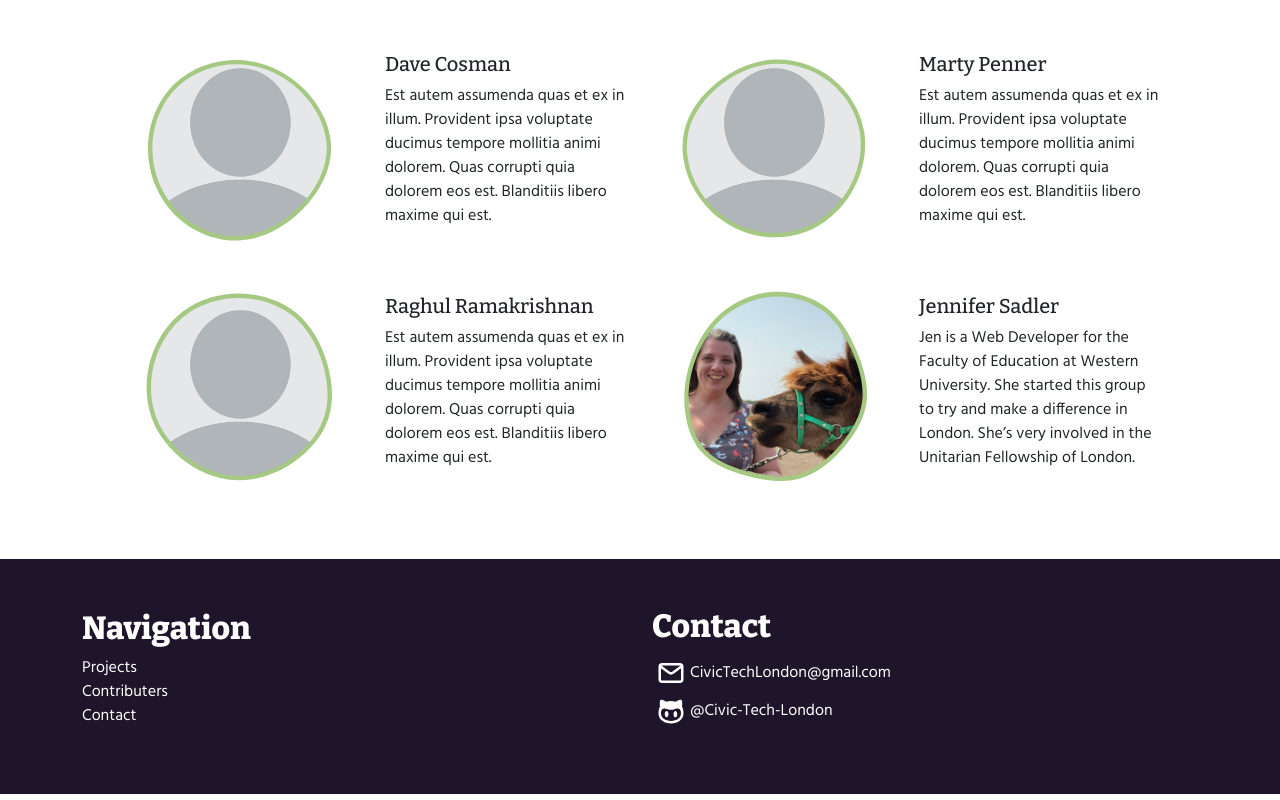
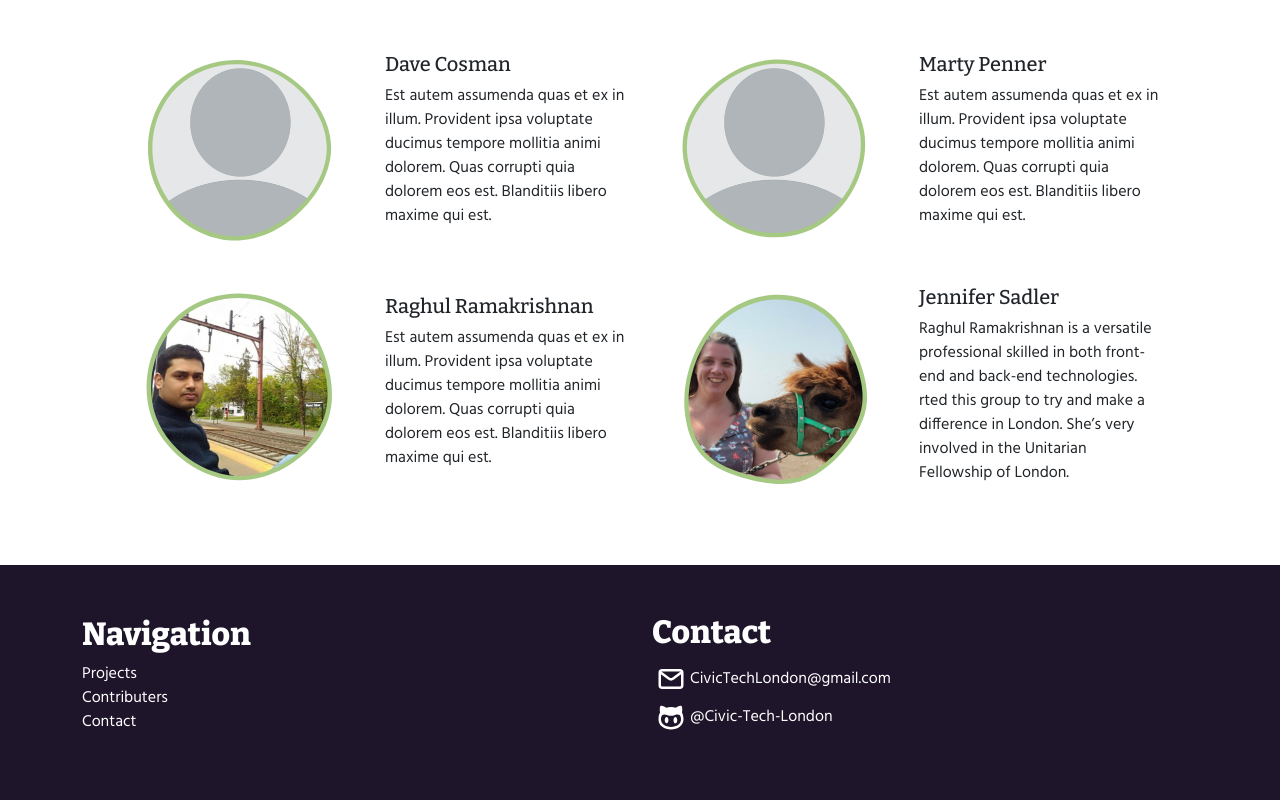
Before and after one commit to Civic-Tech-London/civic-tech-projects, a React (Vite) app in the folder civic-tech-club/: page / in a window 1280 px wide. Shown: the part 1592-2392 px from the top of the page. Built offline with nearby package versions, Linux system fonts and the light colour scheme; what chartjs-plugin-zoom would draw is missing.

Commit message:
Added Profile picture and few lines of bio

```diff
--- a/civic-tech-club/src/components/HoldProfiles.jsx
+++ b/civic-tech-club/src/components/HoldProfiles.jsx
@@ -21,10 +21,10 @@ const HoldProfiles = () => {
                     <Profile name="Marty Penner" image="/img/blank-profile.png" shapeNum = "3" blurb = "Est autem assumenda quas et ex in illum. Provident ipsa voluptate ducimus tempore mollitia animi dolorem. Quas corrupti quia dolorem eos est. Blanditiis libero maxime qui est."/>
                 </Col>
                 <Col xs={12} lg={6}>
-                    <Profile name="Raghul Ramakrishnan" image="/img/blank-profile.png" shapeNum = "4" blurb = "Est autem assumenda quas et ex in illum. Provident ipsa voluptate ducimus tempore mollitia animi dolorem. Quas corrupti quia dolorem eos est. Blanditiis libero maxime qui est."/>
+                    <Profile name="Raghul Ramakrishnan" image="/img/raghul.jpg" shapeNum = "4" blurb = "Est autem assumenda quas et ex in illum. Provident ipsa voluptate ducimus tempore mollitia animi dolorem. Quas corrupti quia dolorem eos est. Blanditiis libero maxime qui est."/>
                 </Col>
                 <Col xs={12} lg={6}>
-                    <Profile name="Jennifer Sadler" image="/img/jen-alpaca.jpg" shapeNum = "5" blurb = "Jen is a Web Developer for the Faculty of Education at Western University. She started this group to try and make a difference in London. She’s very involved in the Unitarian Fellowship of London."/>
+                    <Profile name="Jennifer Sadler" image="/img/jen-alpaca.jpg" shapeNum = "5" blurb = "Raghul Ramakrishnan is a versatile professional skilled in both front-end and back-end technologies. rted this group to try and make a difference in London. She’s very involved in the Unitarian Fellowship of London."/>
                 </Col>
             </Row>
         </Container>
```
Also changed, not shown: civic-tech-club/public/img/raghul.jpg (added).
